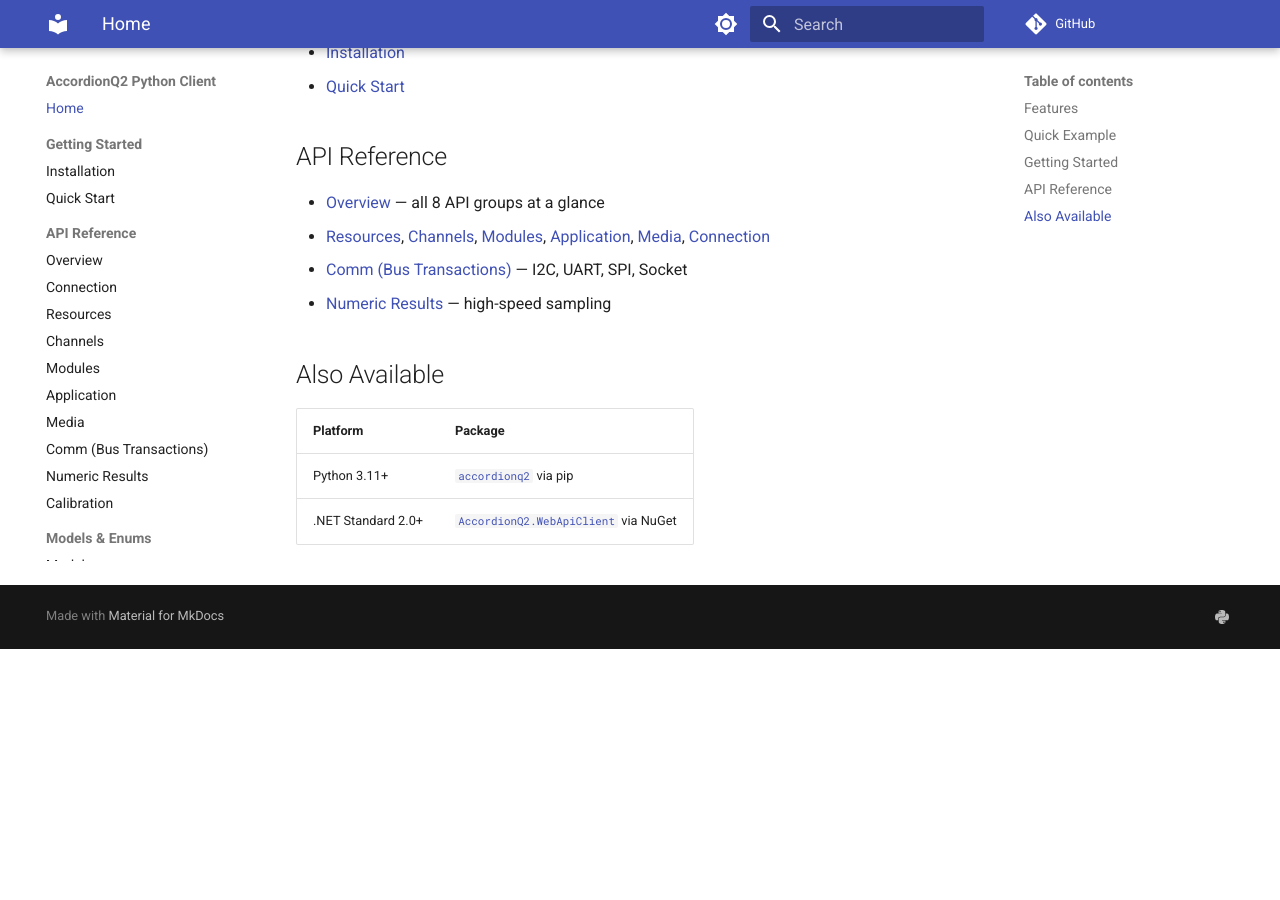
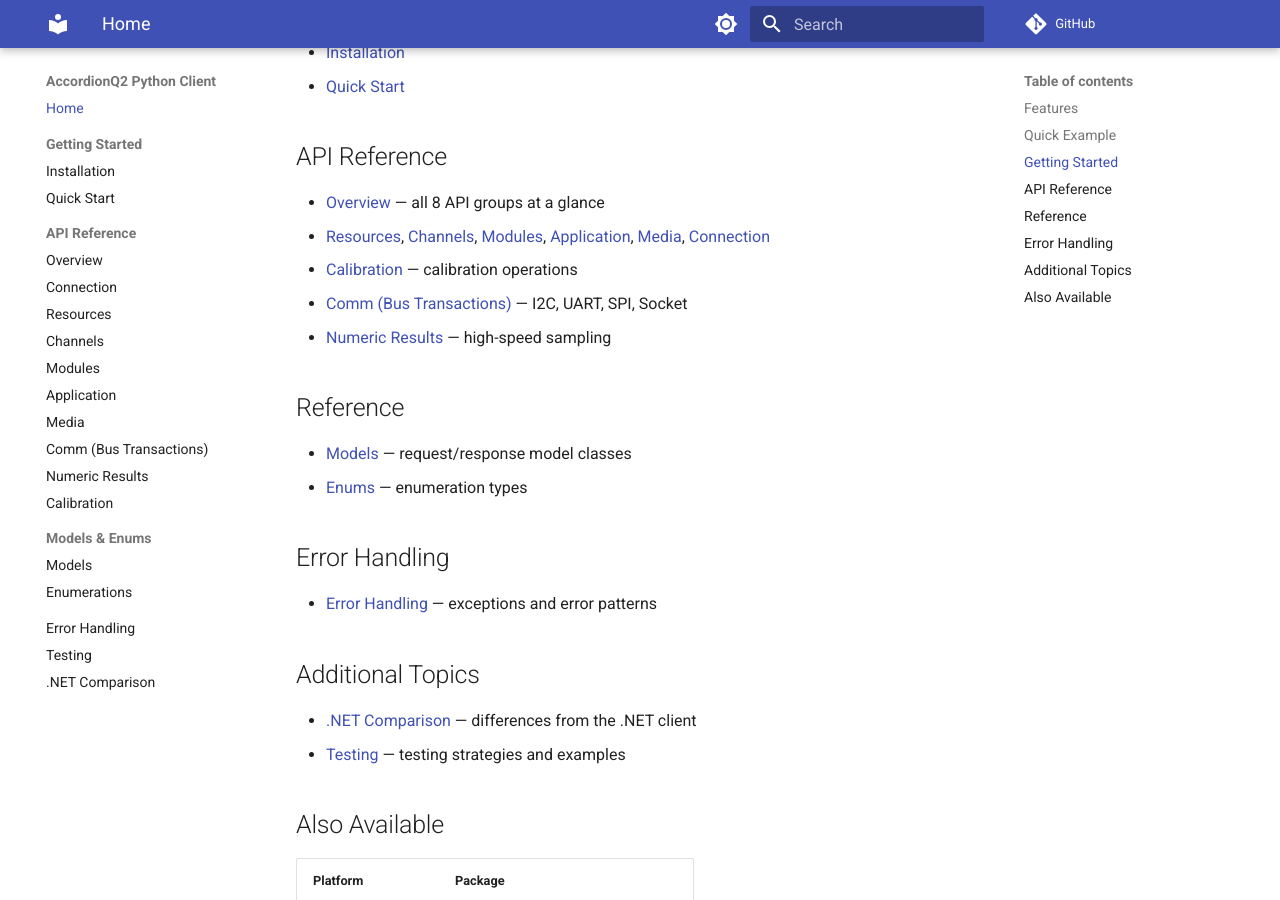
Before and after one commit to esharpab/esharp-accordion-projects-webapiclient-python, an MkDocs documentation site: the page built from docs/index.md, in a window 1280 px wide and 900 px high, scrolled down 975 px. Built offline with MkDocs 1.6.1 and Material for MkDocs 9.7.7, drawn with Linux system fonts in a browser that asks for light colours; comment, search, counter and statistics services are not loaded; before the commit the page ends 1624 px from its top, so only the background shows below that.

```diff
--- a/docs/index.md
+++ b/docs/index.md
@@ -39,8 +39,23 @@ with AccordionQ2Client("http://agent64.local:5000") as client:
 
 - [Overview](api/overview.md) &mdash; all 8 API groups at a glance
 - [Resources](api/resources.md), [Channels](api/channels.md), [Modules](api/modules.md), [Application](api/application.md), [Media](api/media.md), [Connection](api/connection.md)
+- [Calibration](api/calibration.md) &mdash; calibration operations
 - [Comm (Bus Transactions)](api/comm.md) &mdash; I2C, UART, SPI, Socket
 - [Numeric Results](api/numeric-results.md) &mdash; high-speed sampling
+
+## Reference
+
+- [Models](reference/models.md) &mdash; request/response model classes
+- [Enums](reference/enums.md) &mdash; enumeration types
+
+## Error Handling
+
+- [Error Handling](error-handling.md) &mdash; exceptions and error patterns
+
+## Additional Topics
+
+- [.NET Comparison](dotnet-comparison.md) &mdash; differences from the .NET client
+- [Testing](testing.md) &mdash; testing strategies and examples
 
 ## Also Available
 
```
